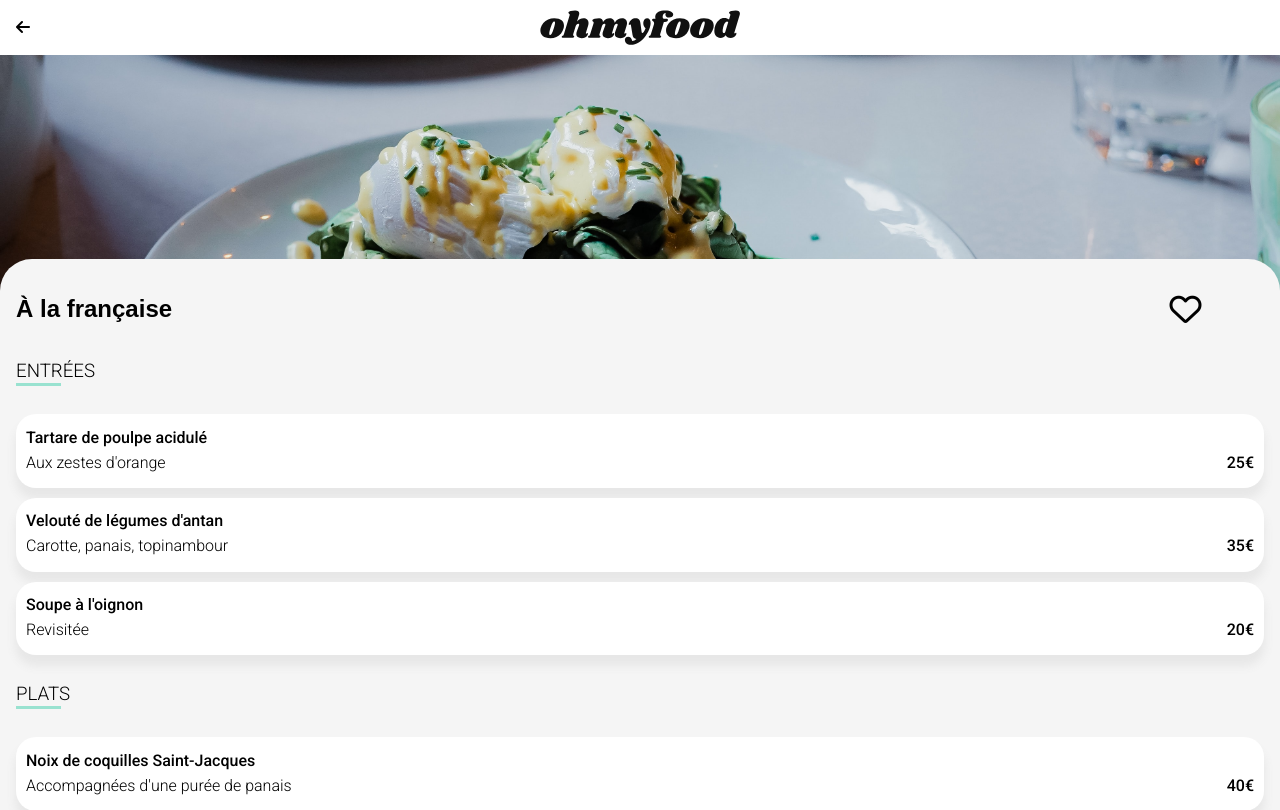
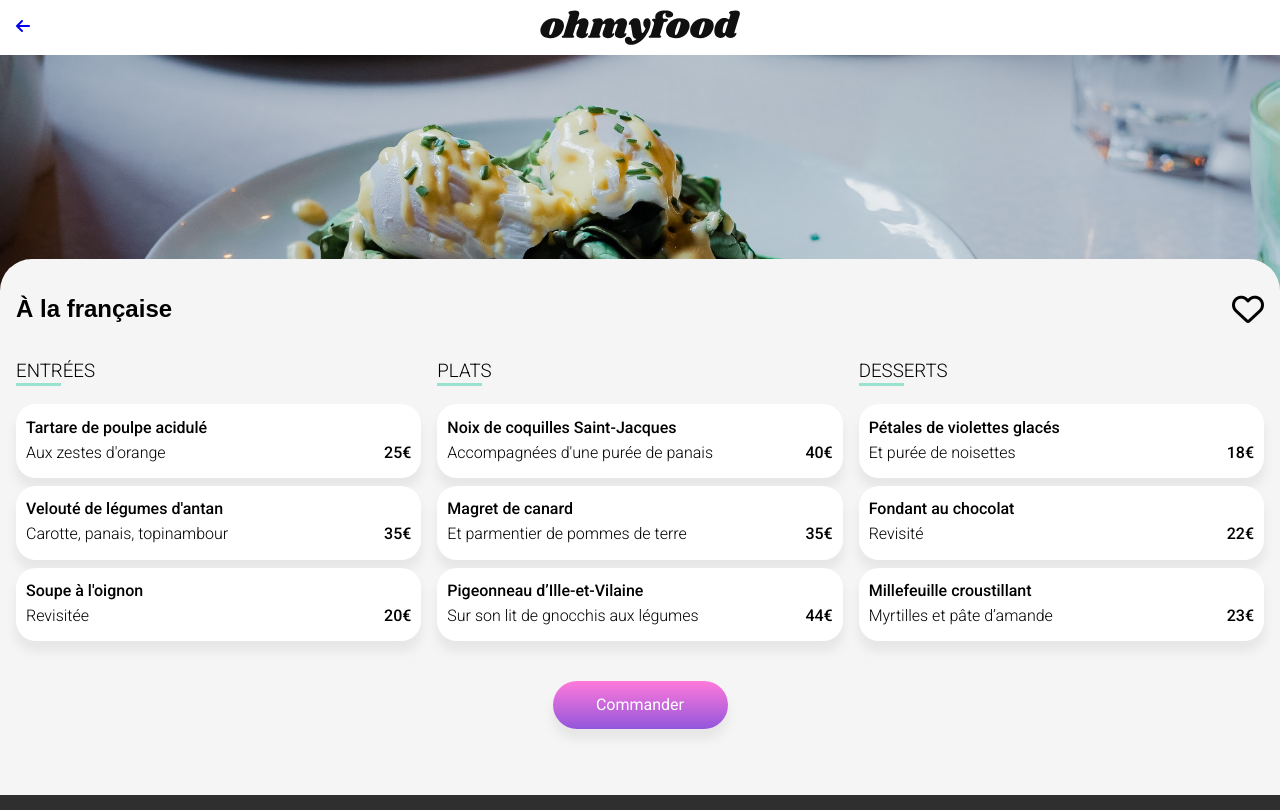
Before and after one commit to Adrywin/P3, a website: page a-la-française.html in a window 1280 px wide. Shown: the top 810 px of the page. Drawn offline with Linux system fonts and the light colour scheme; a web font is replaced by a local one.

Commit message:
acceuil + menus phase 3

```diff
--- a/a-la-française.html
+++ b/a-la-française.html
@@ -15,7 +15,7 @@
 
     <div id="grid-container">
         <header class="header">
-            <i class="fa-solid fa-arrow-left header__arrow"></i>
+            <a href="index.html" class="header__arrow"><i class="fa-solid fa-arrow-left"></i></a>
             <img class="header__logo" src="./images/logo/ohmyfood@2x.svg" alt="">
         </header>
         <main class="main">
@@ -31,6 +31,8 @@
                 </div>
 
                 <div class="menu__grid">
+
+                    <div>
                         <h3>Entrées</h3>
 
                         <div class="menu__repas shadow">
@@ -56,7 +58,9 @@
                                 <p class="menu__price">20€</p>
                             </div>
                         </div>
+                    </div>
 
+                    <div>
                         <h3>Plats</h3>
 
                         <div class="menu__repas shadow">
@@ -82,8 +86,9 @@
                                 <p class="menu__price">44€</p>
                             </div>
                         </div>
+                    </div>
 
-
+                    <div>
                         <h3>Desserts</h3>
 
                         <div class="menu__repas shadow">
@@ -109,9 +114,10 @@
                                 <p class="menu__price">23€</p>
                             </div>
                         </div>
+                    </div>
 
+                </div>
                 <button class="menu__btn btn shadow">Commander</button>
-                </div>
             </section>
         </main>
         <footer class="footer">
--- a/sass/pages/_acceuil.scss
+++ b/sass/pages/_acceuil.scss
@@ -31,17 +31,28 @@
 
 .fonction {
     padding: 32px;
+
     &__steps {
         padding: 0;
         list-style: none;
         counter-reset: c_Liste;
+
+        @include base.desktop-only {
+            display: flex;
+            justify-content: space-evenly;
+        }
     }
+
     &__item {
         @include base.bg-lightgray;
         padding: 25px;
         border-radius: 10px;
         margin-bottom: 25px;
         position: relative;
+
+        @include base.desktop-only {
+            width: 25%;
+        }
     }
 
     &__item::before {
@@ -56,6 +67,7 @@
         padding: 2.5px 7px;
         position: absolute;
         left: -15px;
+
     }
 
     &__item>i {
@@ -65,16 +77,26 @@
 }
 
 .diner {
-    display: flex;
-    flex-direction: column;
-    gap: 16px;
     @include base.bg-lightgray;
     padding: 32px;
+
+    &__grid {
+        display: grid;
+        grid-template-columns: 1fr;
+        grid-template-rows: 1fr 1fr 1fr 1fr;
+        gap: 16px;
+        @include base.desktop-only {
+            grid-template-columns: 1fr 1fr;
+            grid-template-rows: 1fr 1fr;
+        }
+    }
 }
 
 .card {
     position: relative;
     background-color: white;
+    text-decoration: none;
+    display: block;
     line-height: 8px;
     border-radius: 16px;
 
@@ -84,6 +106,7 @@
         object-fit: cover;
         margin-bottom: 16px;
     }
+
     &>span {
         position: absolute;
         right: 16px;
--- a/sass/pages/_menu.scss
+++ b/sass/pages/_menu.scss
@@ -21,6 +21,8 @@
 }
 
 .menu {
+    display: flex;
+    flex-direction: column;
     @include base.bg-lightgray;
     margin-top: -50px;
     padding: 16px;
@@ -36,7 +38,6 @@
         display: flex;
         justify-content: space-between;
         align-items: center;
-        width: 95%;
     }
 
     &__name > i {
@@ -44,17 +45,20 @@
     }
 
     &__grid {
-        display: flex;
-        flex-direction: column;
-        gap: 10px;
+        display: grid;
+        grid-template-columns: 1fr;
+        @include base.desktop-only {
+            grid-template-columns: 1fr 1fr 1fr;
+            gap: 16px;
+        }
+
     }
 
     &__repas {
         background-color: white;
-        display: flex;
-        flex-direction: column;
         padding: 2px 10px 0 10px;
         border-radius: 20px;
+        margin-bottom: 8px;
     }
 
     &__title {
```
Also changed, not shown: index.html (+20 -12 lines), la-note-enchantee.html (+9 -6 lines), la-palette-du-gout.html (+8 -4 lines), le-delice-des-sens.html (+10 -6 lines), css/style.css, 1 other file. Lines whose indentation alone changed are shown as unchanged.
